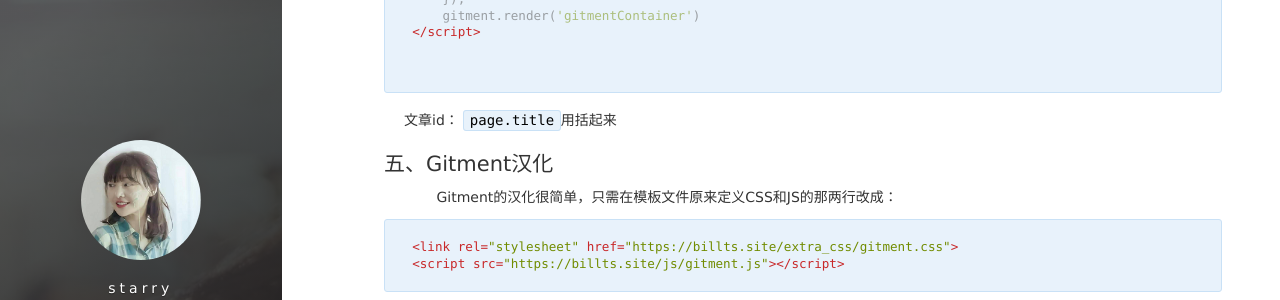
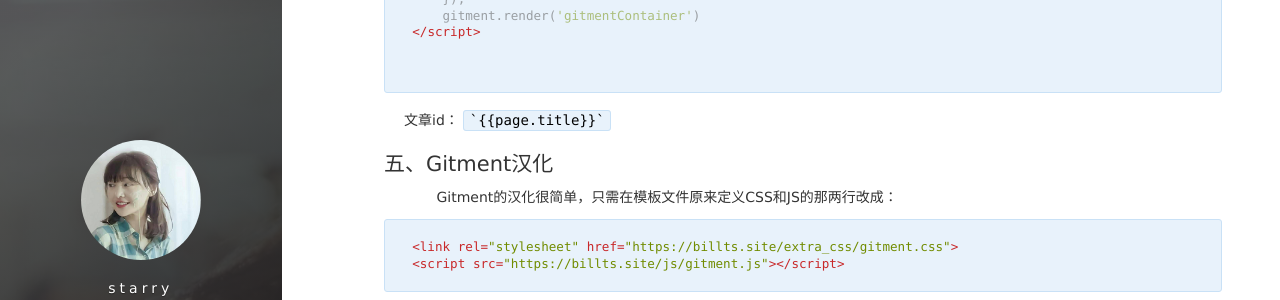
Before and after one commit to MMstarry/MMstarry.github.io, a Jekyll site: the page built from _posts/2017-09-24-gitment.md, in a window 1280 px wide and 900 px high, scrolled down 1464 px. Shown: the part 148-448 px from the top of the window. Built offline with Jekyll 4.4.1, drawn with Linux system fonts in a browser that asks for light colours; nearby versions of some CDN libraries; comment, search, counter and statistics services are not loaded.

Commit message:
Update 2017-09-24-gitment.md

````diff
--- a/_posts/2017-09-24-gitment.md
+++ b/_posts/2017-09-24-gitment.md
@@ -59,7 +59,7 @@ gitment:
 
 ```
 
-文章id： `page.title`用{{}}括起来
+文章id： <code>`{% raw %}{{% endraw %}{page.title}}`</code>
 
 ## 五、Gitment汉化
 
````
